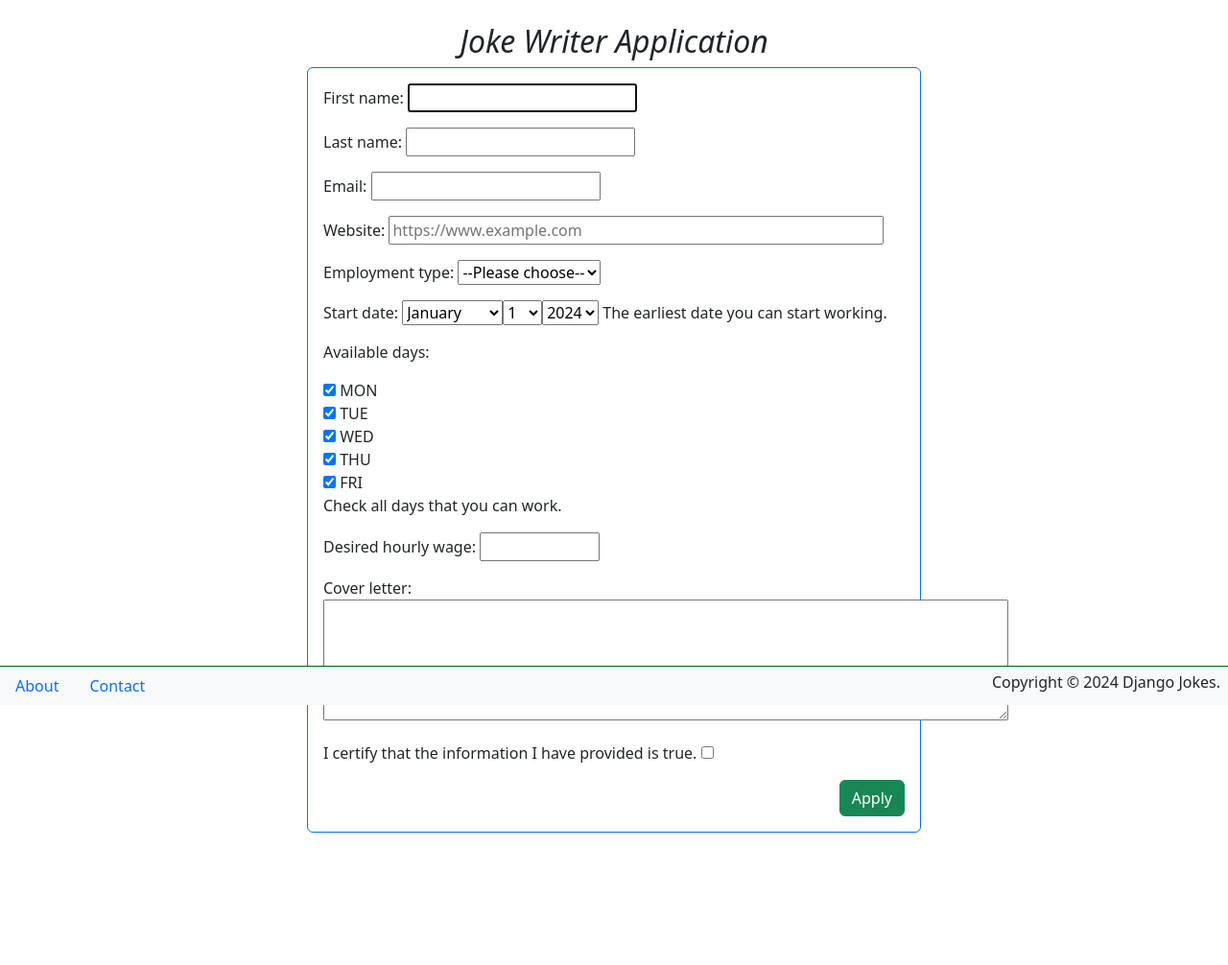
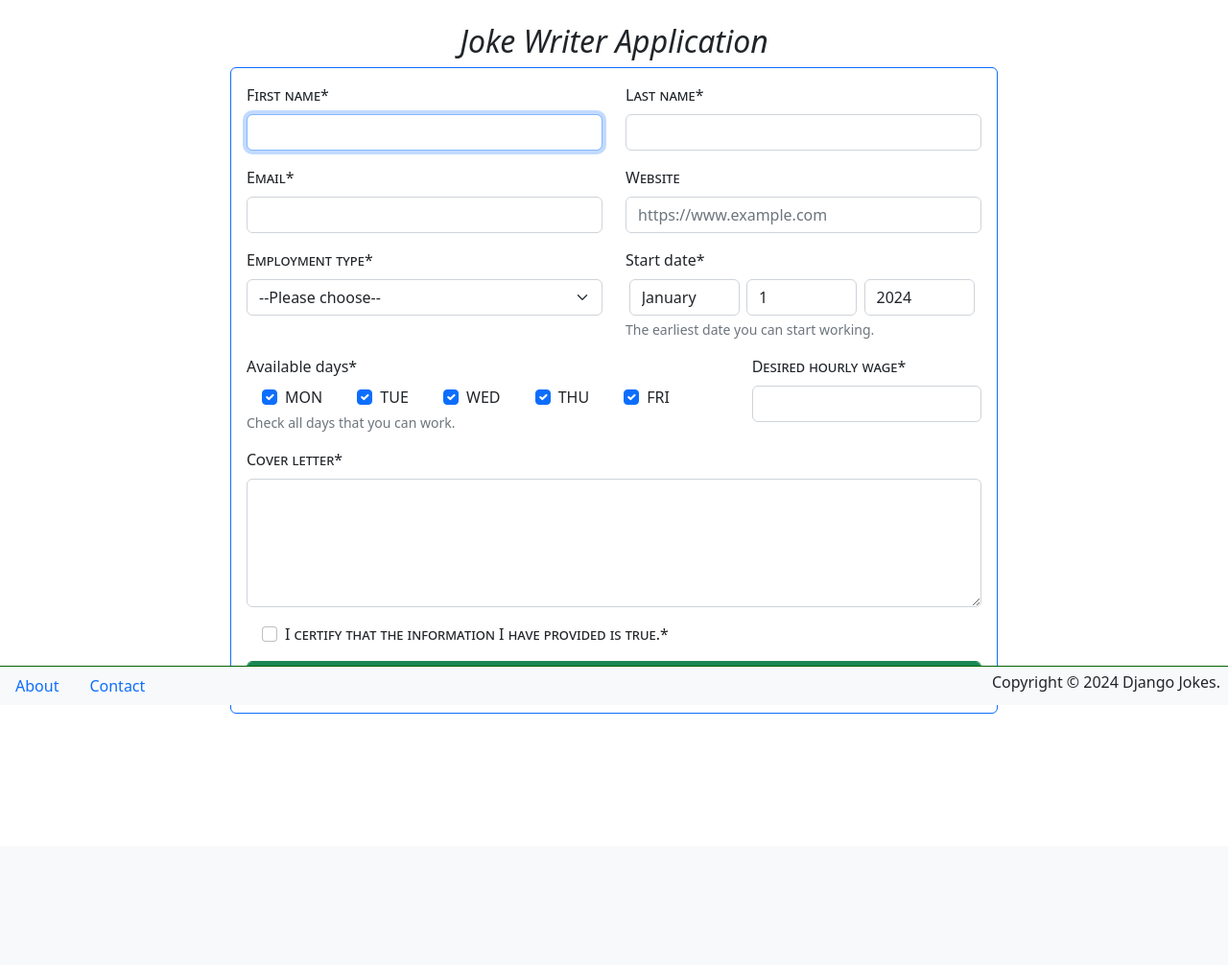
Before and after one commit to gswills/djangojokes.com, a Django app: page /jobs/job-app/ in a window 1280 px wide. Shown: the part 65-1071 px from the top of the page at 96% size. After the commit the page ends 809 px from the top, so only its background shows below. Run offline with Django 5.2, Linux system fonts and the light colour scheme; some libraries are stand-ins or nearby versions.

Commit message:
through L8-T14

```diff
--- a/jobs/forms.py
+++ b/jobs/forms.py
@@ -41,10 +41,12 @@ class JobApplicationForm(forms.Form):
         validators=[URLValidator(schemes=['http', 'https'])]
     )
     employment_type = forms.ChoiceField(choices=EMPLOYMENT_TYPES)
+
     start_date = forms.DateField(
         help_text='The earliest date you can start working.',
         widget=forms.SelectDateWidget(
             years=YEARS,
+            attrs={'style': 'width: 31%; display: inline-block; margin: 0 1%'}
         ),
         validators=[validate_future_date],
         error_messages = {'past_date': 'Please enter a future date.'}
--- a/static/css/main.css
+++ b/static/css/main.css
@@ -2,14 +2,25 @@ body {
     padding-bottom: 50px;
   }
 
-  footer {
+footer {
     border-top: 1px solid darkgreen;
   }
 
-  header {
+header {
     border-bottom: 1px solid darkgreen;
   }
 
-  h2 {
+h2 {
     font-style: italic;
   }
+
+  /* FORM STYLES */
+label {
+  font-variant: small-caps;
+}
+
+.form-check {
+  display: inline-block;
+  font-weight: normal;
+  margin: 0 1rem;
+}
--- a/templates/jobs/joke_writer.html
+++ b/templates/jobs/joke_writer.html
@@ -1,13 +1,47 @@
 {% extends "_base.html" %}
+{% load crispy_forms_tags %}
 
 {% block title %}Job Application: Joke Writer{% endblock %}
 {% block main %}
   <h2 class="text-center">Joke Writer Application</h2>
-  <div class="card border-primary m-auto mb-3 p-3" style="max-width: 40rem">
-      <form method="post">
-        {% csrf_token %}
-        {{ form.as_p }}
-        <button class="btn btn-success float-end">Apply</button>
-      </form>
+  <div class="card border-primary m-auto mb-3 p-3" style="max-width: 50rem">
+    <form method="post" novalidate>
+      {% csrf_token %}
+      <div class="row">
+        <div class="col-md-6 mb-0">
+          {{ form.first_name|as_crispy_field }}
+        </div>
+        <div class="col-md-6 mb-0">
+          {{ form.last_name|as_crispy_field }}
+        </div>
+      </div>
+      <div class="row">
+        <div class="col-md-6 mb-0">
+          {{ form.email|as_crispy_field }}
+        </div>
+        <div class="col-md-6 mb-0">
+          {{ form.website|as_crispy_field }}
+        </div>
+      </div>
+      <div class="row">
+        <div class="col-md-6 mb-0">
+          {{ form.employment_type|as_crispy_field }}
+        </div>
+        <div class="col-md-6 mb-0">
+          {{ form.start_date|as_crispy_field }}
+        </div>
+      </div>
+      <div class="row">
+        <div class="col-md-8 mb-0">
+          {{ form.available_days|as_crispy_field  }}
+        </div>
+        <div class="col-md-4 mb-0">
+          {{ form.desired_hourly_wage|as_crispy_field }}
+        </div>
+      </div>
+      {{ form.cover_letter|as_crispy_field }}
+      {{ form.confirmation|as_crispy_field }}
+      <button class="form-control btn btn-success">Apply</button>
+    </form>
   </div>
 {% endblock %}
```
Also changed, not shown: djangojokes/settings.py (+8 -0 lines).
